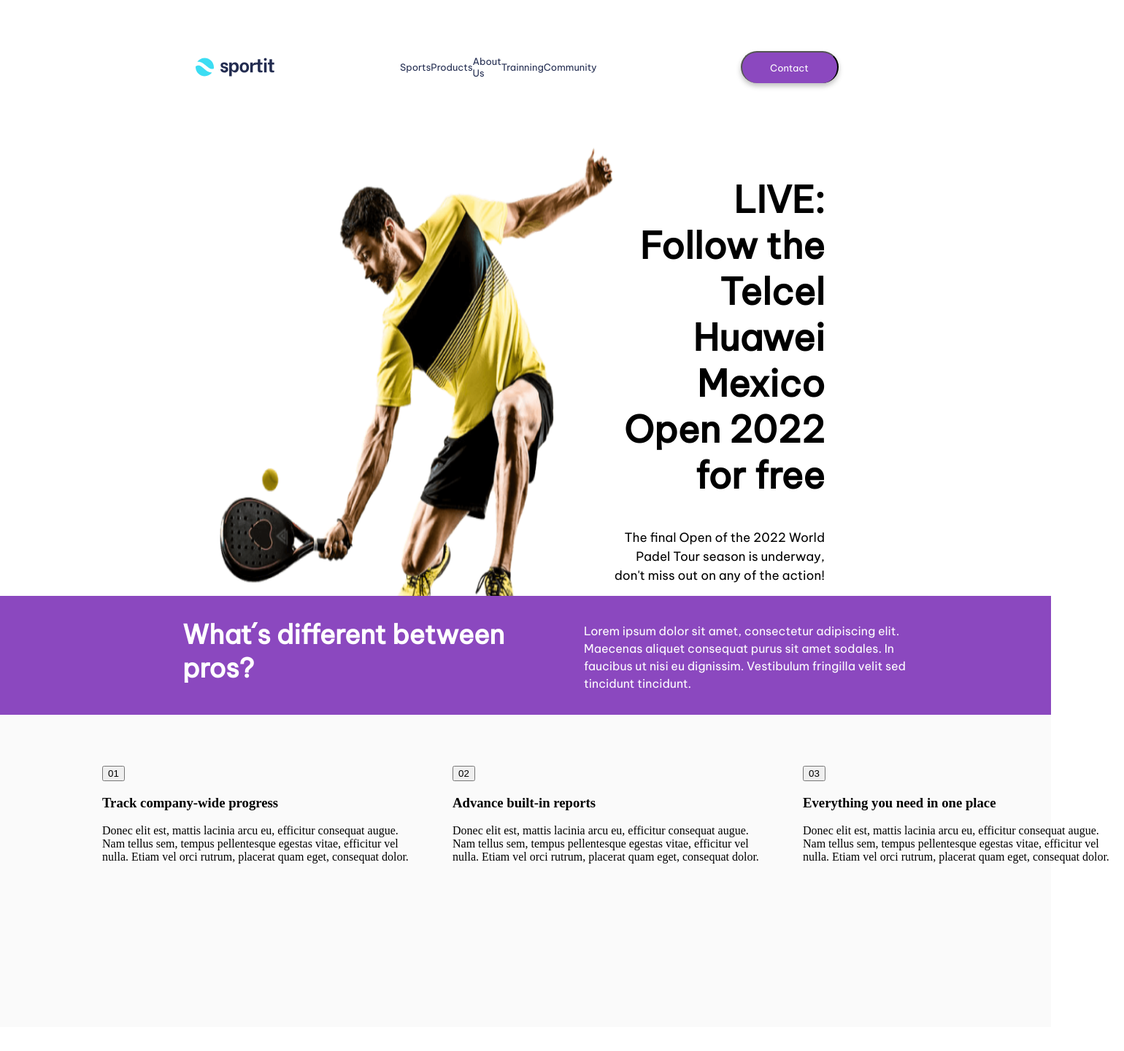
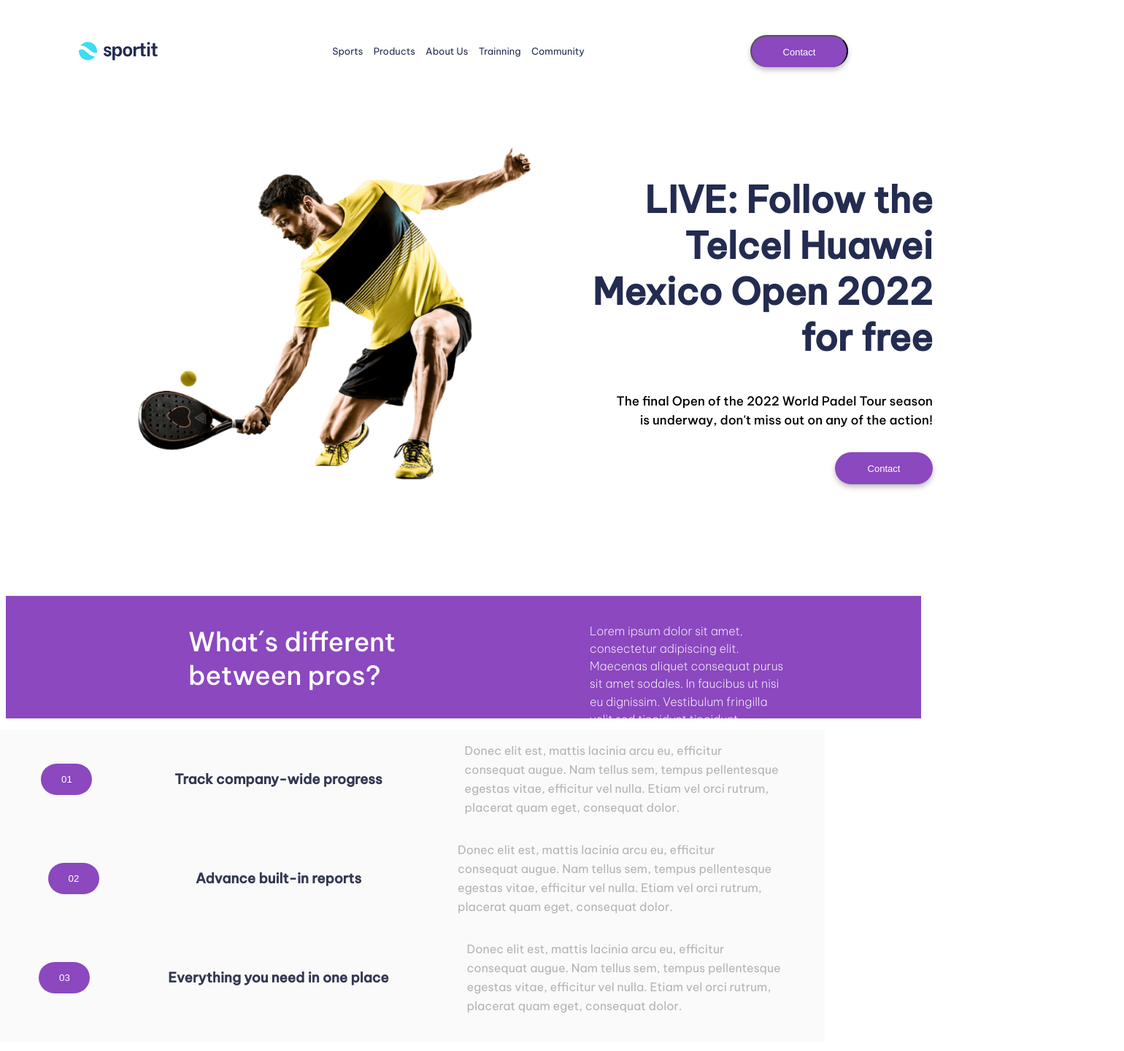
Before and after one commit to Belenru/examen-final-fe1, a plain HTML site: page Examen Practico Final - FE1/root/index.html in a window 1280 px wide. Shown: the top 1441 px of the page at 73% size, 1540 px wide, since content can reach past the window. Drawn offline with Linux system fonts and the light colour scheme.

Commit message:
Avance 2

```diff
--- a/Examen Practico Final - FE1/root/css/styles.css
+++ b/Examen Practico Final - FE1/root/css/styles.css
@@ -1,15 +1,27 @@
+
+body {
+
+    font-family: 'Be Vietnam Pro', sans-serif;
+}
 
 /*  HEADER */
 
 header{
     display: flex;
     justify-content: space-around;
+    box-sizing: border-box;
     align-items: center;
     position: absolute;
-    width: 100%;
     top: 70px;
+    margin:0;
 
+    width: 1300px;
 
+}
+
+header img {
+    position: absolute;
+    left: 100px;
 
 
 }
@@ -20,12 +32,11 @@
     justify-content: space-around;
     align-items: center;
     position: absolute;
-    left: 500px;
+    left: 400px;
     right: 500px;
     color: #242E52;
     font-size: 13px;
     font-family: 'Be Vietnam Pro', sans-serif;
-
 
 
 
@@ -42,7 +53,6 @@
     color: white;
     background-color: #8B48BF;
     font-size: 13px;
-    font-family: 'Be Vietnam Pro', sans-serif;
     box-shadow: 0px 4px 7px rgba(0, 0, 0, 0.25);
     border-radius: 50px;
     width: 134px;
@@ -52,8 +62,8 @@
 }
 
 header button{
-    position: relative;
-    left: 120px;
+    position: absolute;
+    left: 1020px;
 
 }
 
@@ -61,21 +71,34 @@
 
 .jugadorPadel {
     display: flex;
+    box-sizing: content-box;
     justify-content: space-around;
     align-content: center;
     position: absolute;
+
     top: 200px;
-    left: 300px;
-    right: 150px;
+    margin-left: 0;
+
+
+}
+
+.jugadorPadel img {
+    position: absolute;
+    left: 180px;
 
 
 }
 
 h1{
+    position: absolute;
+    left: 770px;
+    right: 280px;
+    width: 500px;
+    height: 228px;
     font-size: 50px;
-    font-family: 'Be Vietnam Pro';
     font-weight: bold;
     text-align: end;
+    color:#232C50 ;
 
 
 
@@ -83,16 +106,27 @@
 }
 
 .jugadorPadel p {
+    position: absolute;
+    left: 820px;
+    right: 170px;
+    top: 320px;
+    height: 71px;
+    width: 450px;
     font-size: 17px;
-    font-family: 'Be Vietnam Pro';
     line-height: 26px;
     text-align: end;
+    font-weight: 500;
 
 }
 
 .jugadorPadel button {
     position: relative;
-    left: 320px;
+    left: 1136px;
+    right: 170px;
+    top: 420px;
+    border-style: hidden;
+
+
 
 
 }
@@ -106,22 +140,21 @@
     align-content: center;
     position: absolute;
     top: 817px;
-    left: 0;
-    right: 0px;
     background-color: #8B48BF;
     color: #FFFF;
-    width: 1440px;
     height: 168px;
+    width: 98%;
 
 }
 
 .saltoMorado h2{
     position: relative;
+    top: 10px;
     left: 250px;
     right: 400px;
-    font-family: 'Be Vietnam Pro';
     font-size: 36px;
     width: 35%;
+    font-weight: 550;
 
 }
 
@@ -130,11 +163,10 @@
     left: 800px;
     right: 180px;
     text-align: start;
-    font-family: 'Be Vietnam Pro';
     font-size: 16px;
     top: 20px;
     line-height: 151%;
-    font-weight: 500;
+    font-weight: 200;
 
 
 }
@@ -142,34 +174,50 @@
 /* Listado */
 
 .listado{
-    display: flex;
-    align-content: center;
+
     position: absolute;
-    top: 980px;
+    top: 1000px;
     left: 0px;
     right: 150px;
     background-color:  #FAFAFA;
-    width: 1440px;
     height: 428px;
     padding: 40px, 0px, 40px, 0px;
 
 }
 
-.listado nav{
-    position: relative;
-    top: 50px;
-    left: 120px;
-    right: 50px;
-    margin: 20px;
+.listado nav button {
+    background-color: #8B48BF;
+    color: #FFFFFF;
+    font-weight: 500;
+    height: 43px;
+    width: 70px;
+    border-radius: 30px;
+    border-style: hidden;
+
+}
+
+.listado nav h3 {
+    color: #323851;
+    font-weight: 700;
+
+}
+
+.listado nav p {
+    color: #B3B2B7;
+    width: 437px;
+    height: 104px;
+    line-height: 26px;
+
+}
+
+.listado nav {
+    display: flex;
+    justify-content: space-around;
+    align-items: center;
 
 
 }
 
-.lista3 {
-
-
-
-}
 
 
 
@@ -187,9 +235,8 @@
     display: flex;
     justify-content: space-between;
     position: absolute;
+
     top: 1680px;
-    left: 80px;
-    right: 80px;
 
 
 
@@ -210,9 +257,9 @@
     justify-content: space-between;
     align-content: center;
     position: absolute;
+
     top: 2168px;
-    left: 300px;
-    right: 150px;
+
 
 
 }
@@ -223,9 +270,9 @@
     justify-content: space-between;
     align-content: center;
     position: absolute;
+
     top: 2392px;
-    left: 300px;
-    right: 150px;
+
 
 
 }
--- a/Examen Practico Final - FE1/root/index.html
+++ b/Examen Practico Final - FE1/root/index.html
@@ -7,7 +7,7 @@
     <link rel="stylesheet" href="./css/styles.css">
     <link rel="preconnect" href="https://fonts.googleapis.com">
     <link rel="preconnect" href="https://fonts.gstatic.com" crossorigin>
-    <link href="https://fonts.googleapis.com/css2?family=Be+Vietnam+Pro:wght@200;400&display=swap" rel="stylesheet">
+    <link href="https://fonts.googleapis.com/css2?family=Be+Vietnam+Pro:wght@200;400;500&display=swap" rel="stylesheet">
 
     <title>Document</title>
 </head>
@@ -15,7 +15,7 @@
 <body>
     <header>
         <img src="./img/logo.svg" alt="logoSportit">
-        <ul type=none class="listaMenu">
+        <ul type=none class="listaMenu" >
             <li>Sports</li>
             <li>Products</li>
             <li>About Us</li>
@@ -52,8 +52,8 @@
             <h3>Advance built-in reports</h3>
             <p>Donec elit est, mattis lacinia arcu eu, efficitur consequat augue. Nam tellus sem, tempus pellentesque egestas vitae, efficitur vel nulla. Etiam vel orci rutrum, placerat quam eget, consequat dolor.</p>
         </nav>
-        <nav>
-            <button class="lista3">03</button>
+        <nav class="lista3">
+            <button>03</button>
             <h3>Everything you need in one place</h3>
             <p>Donec elit est, mattis lacinia arcu eu, efficitur consequat augue. Nam tellus sem, tempus pellentesque egestas vitae, efficitur vel nulla. Etiam vel orci rutrum, placerat quam eget, consequat dolor.</p>
         </nav>
```
